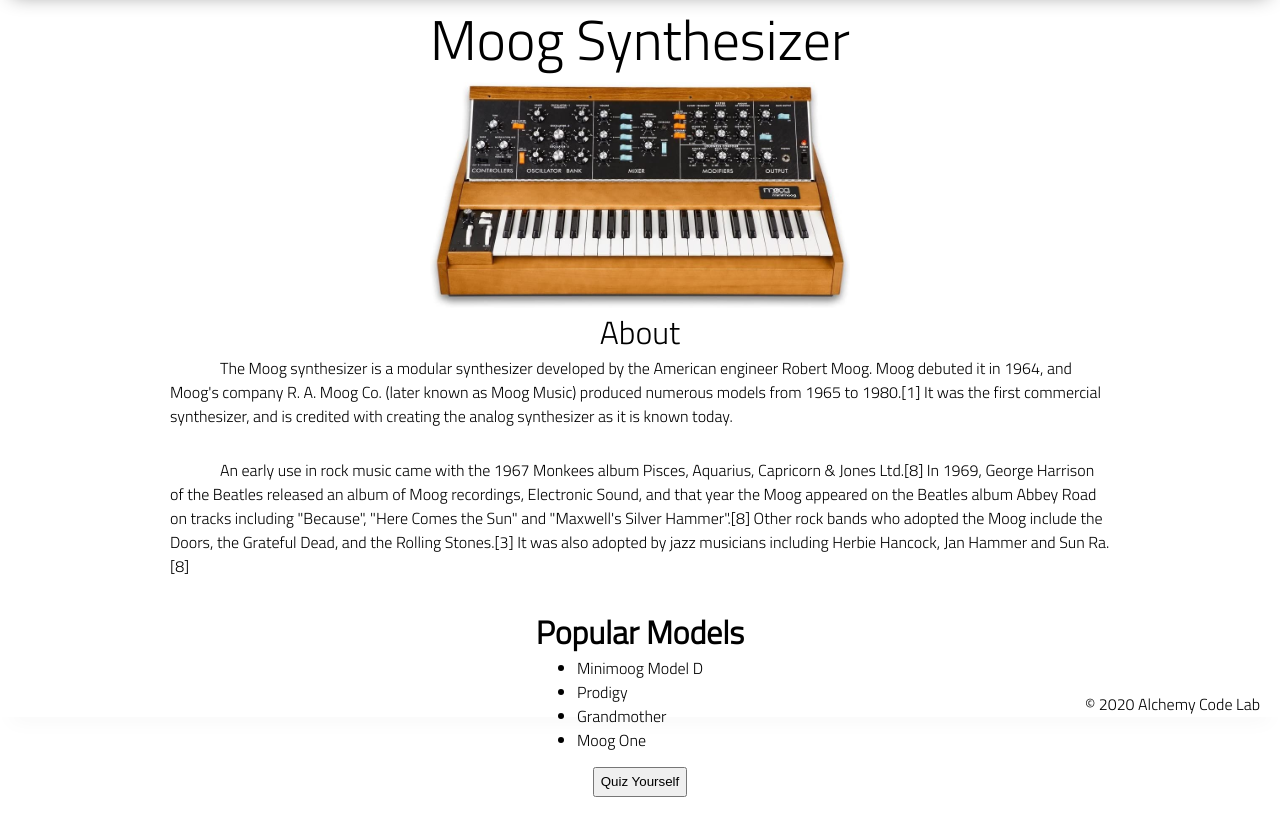
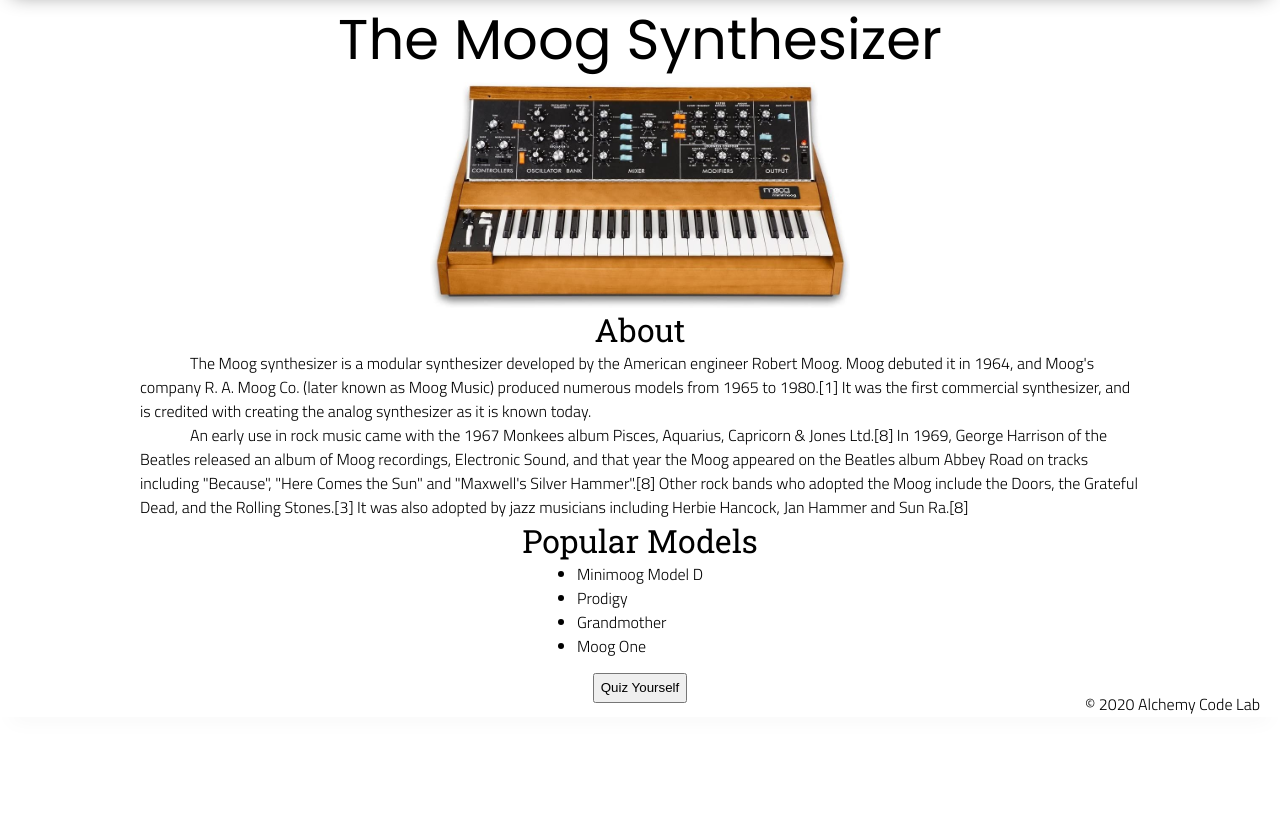
Before and after one commit to jakethrasher/lab-01-quiz-page, a plain HTML site: page index.html in a window 1280 px wide. Shown: the part 83-918 px from the top of the page. After the commit the page ends 831 px from the top, so only its background shows below. Drawn offline with Linux system fonts and the light colour scheme.

Commit message:
express grade as percent and add styling

```diff
--- a/app.js
+++ b/app.js
@@ -19,19 +19,22 @@
 
     let correctAnswers = 0;
 
-    //question 1
+
     const answerOne = prompt('Was the Moog developed by Robert Moog?');
-
     if (countsAsAYes(answerOne)) correctAnswers++;
 
-    //question 2
+
+
     const answerTwo = prompt('Is the Moog a type of electric guitar?');
     if (!countsAsAYes(answerTwo)) correctAnswers++;
 
-    //question 3
     const answerThree = prompt('Does the Moog appear on The Beatles song "Dig a Pony"? ');
     if (!countsAsAYes(answerThree)) correctAnswers++;
 
-    resultDisplay.textContent = `Good job, ${firstName} ${lastName}, you got ${correctAnswers} right`;
+    alert('Congrats! The quiz is over! Your score is shown at the bottom of the page.')
+
+
+
+    resultDisplay.textContent = `Good job, ${firstName} ${lastName}, you got ${Math.round(correctAnswers / 3 * 100)}% right`;
 
 });
--- a/index.html
+++ b/index.html
@@ -20,21 +20,21 @@
         </div>
     </header>
     <main>
-        <h1 class="title">Moog Synthesizer</h1>
+        <h1 class="title">The Moog Synthesizer</h1>
 
         <section class="image-container">
             <img src="assets/moog.png" class="moog-img"/>
         </section>
 
         <section class="about-section">
-            <h1 class="sub-heading">About</h1>
+            <div class="sub-heading">About</div>
             <p>The Moog synthesizer is a modular synthesizer developed by the American engineer Robert Moog. Moog debuted it in 1964, and Moog's company R. A. Moog Co. (later known as Moog Music) produced numerous models from 1965 to 1980.[1] It was the first commercial synthesizer, and is credited with creating the analog synthesizer as it is known today.
             </p>
             <p>An early use in rock music came with the 1967 Monkees album Pisces, Aquarius, Capricorn & Jones Ltd.[8] In 1969, George Harrison of the Beatles released an album of Moog recordings, Electronic Sound, and that year the Moog appeared on the Beatles album Abbey Road on tracks including "Because", "Here Comes the Sun" and "Maxwell's Silver Hammer".[8] Other rock bands who adopted the Moog include the Doors, the Grateful Dead, and the Rolling Stones.[3] It was also adopted by jazz musicians including Herbie Hancock, Jan Hammer and Sun Ra.[8]</p>
         </section>
 
         <section class="list-section">
-            <h2 class="sub-heading">Popular Models</h2>
+            <div class="sub-heading">Popular Models</div>
             <ul>
                 <li>Minimoog Model D</li>
                 <li>Prodigy</li>
--- a/styles/main.css
+++ b/styles/main.css
@@ -1,15 +1,20 @@
+@import url('https://fonts.googleapis.com/css2?family=Poppins:wght@200;400&family=Roboto+Slab&display=swap');
+
 .title{
     font-size: 3.5rem;
+    font-family: 'Poppins', sans-serif;
 }
+
 .moog-img{
     width: 420px;
 }
 .sub-heading{
     font-size: 2rem;
+    font-family: 'Roboto Slab', serif;
 }
 p{
     text-indent: 50px;
-    margin-top: 0;
+    margin: 0;
 }
 section{
     margin: 0px;
```
Also changed, not shown: test/example.test.js (+13 -0 lines).
